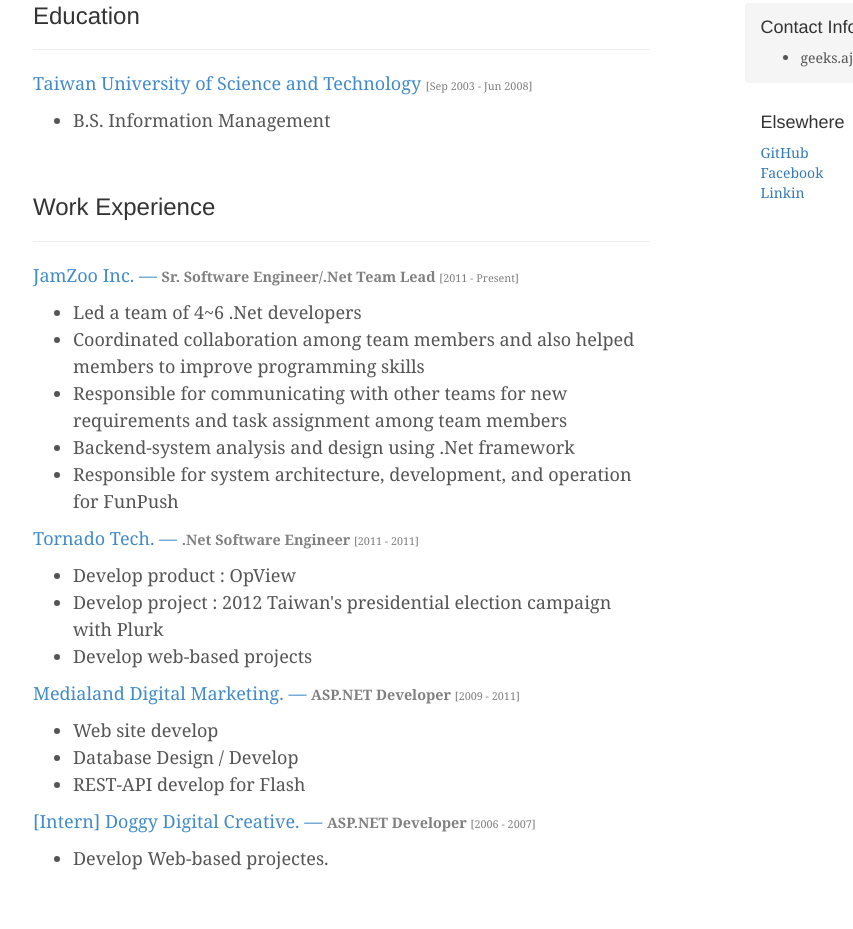
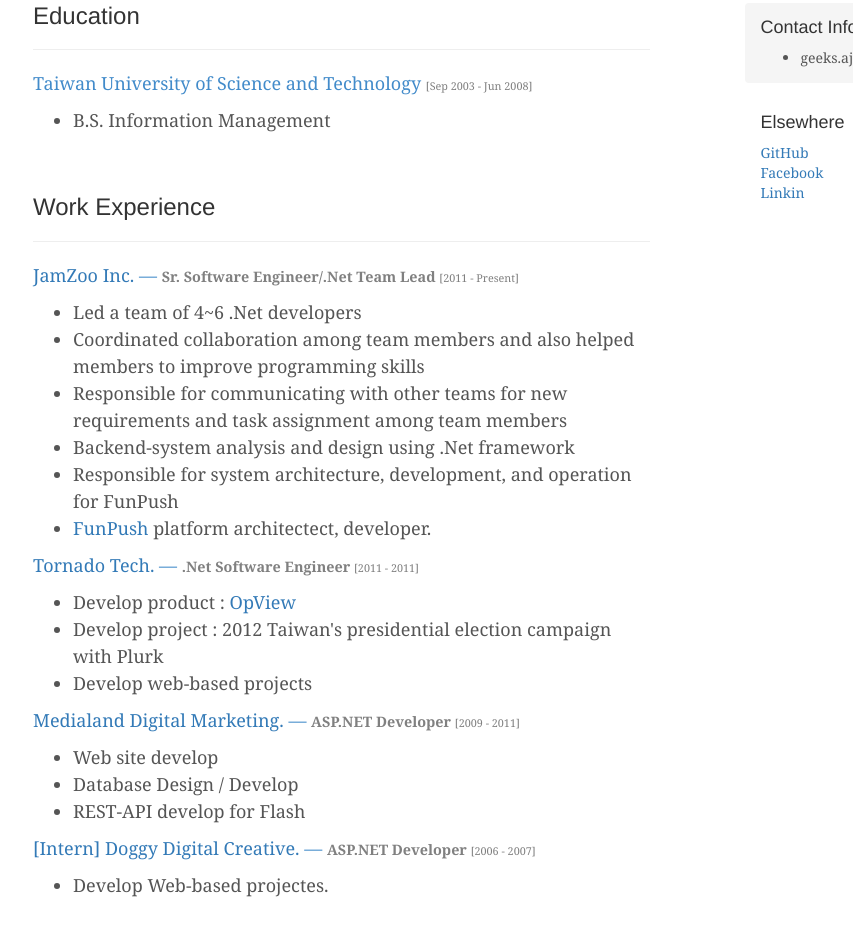
Before and after one commit to curiousTauseef/leehom59.github.com, a plain HTML site: page index.html in a window 1280 px wide. Shown: the part 221-1150 px from the top of the page, without its empty margins (137-990 px from the left). Drawn offline with Linux system fonts and the light colour scheme.

Commit message:
Add some company links

```diff
--- a/index.html
+++ b/index.html
@@ -70,27 +70,28 @@
                 <div class="blog-post">
                     <h3>Work Experience</h3>
                     <hr />
-                    <p class="ajen-title">JamZoo Inc. — <span class="ajen-subtitle2"> Sr. Software Engineer/.Net Team Lead </span> <span class="ajen-subtitle">[2011 - Present]</span></p>
+                    <p class="ajen-title"><a href="http://www.jamzoo.com.tw" target="_blank">JamZoo Inc.</a> — <span class="ajen-subtitle2"> Sr. Software Engineer/.Net Team Lead </span> <span class="ajen-subtitle">[2011 - Present]</span></p>
                     <ul>
                         <li>Led a team of 4~6 .Net developers</li>
                         <li>Coordinated collaboration among team members and also helped members to improve programming skills</li>
                         <li>Responsible for communicating with other teams for new requirements and task assignment among team members</li>
                         <li>Backend-system analysis and design using .Net framework</li>
                         <li>Responsible for system architecture, development, and operation for FunPush</li>
+                        <li><a href="https://portalv2.funpush.com.tw" target="_blank">FunPush</a> platform architectect, developer.</li>
                     </ul>
-                    <p class="ajen-title">Tornado Tech. — <span class="ajen-subtitle2"> .Net Software Engineer </span> <span class="ajen-subtitle">[2011 - 2011]</span></p>
+                    <p class="ajen-title"><a href="http://www.tornado.com.tw/" target="_blank">Tornado Tech.</a> — <span class="ajen-subtitle2"> .Net Software Engineer </span> <span class="ajen-subtitle">[2011 - 2011]</span></p>
                     <ul>
-                        <li>Develop product : OpView</li>
+                        <li>Develop product : <a href="http://www.opview.com.tw/" target="_blank">OpView</a></li>
                         <li>Develop project : 2012 Taiwan's presidential election campaign with Plurk </li>
                         <li>Develop web-based projects</li>
                     </ul>
-                    <p class="ajen-title">Medialand Digital Marketing. — <span class="ajen-subtitle2"> ASP.NET Developer </span> <span class="ajen-subtitle">[2009 - 2011]</span></p>
+                    <p class="ajen-title"><a href="http://medialand.tw/" target="_blank">Medialand Digital Marketing.</a> — <span class="ajen-subtitle2"> ASP.NET Developer </span> <span class="ajen-subtitle">[2009 - 2011]</span></p>
                     <ul>
                         <li>Web site develop</li>
                         <li>Database Design / Develop</li>
                         <li>REST-API develop for Flash</li>
                     </ul>
-                    <p class="ajen-title">[Intern] Doggy Digital Creative. — <span class="ajen-subtitle2"> ASP.NET Developer </span> <span class="ajen-subtitle">[2006 - 2007]</span></p>
+                    <p class="ajen-title"><a href="http://www.miniasp.com/" target="_blank">[Intern] Doggy Digital Creative.</a> — <span class="ajen-subtitle2"> ASP.NET Developer </span> <span class="ajen-subtitle">[2006 - 2007]</span></p>
                     <ul>
                         <li>Develop Web-based projectes.</li>
                     </ul>
@@ -105,6 +106,7 @@
 
                     <p class="ajen-title">HTC Employee Service — <span class="ajen-subtitle2"> @ </span> <span class="ajen-subtitle"> JamZoo Inc. </span></p>
                     <blockquote>
+                        <img style="width: 100px; float: left; margin:5px 10px;" src="./Images/htc.png" />
                         <p>HTC mobile service system for internal staff, providing taxi ordering, meal ordering, meeting room booking, and more than 10 other various staff services. Users can utilize company resources more easily, and the company can immediately receive feedback from employees to help developing new policy and reviewing existing ones. In this project, I was responsible for backend development.</p>
                     </blockquote>
                     <p class="ajen-title">TAIWAN GOLD WELL CRM Mobility System — <span class="ajen-subtitle2"> @ </span> <span class="ajen-subtitle"> JamZoo Inc. </span></p>
```
